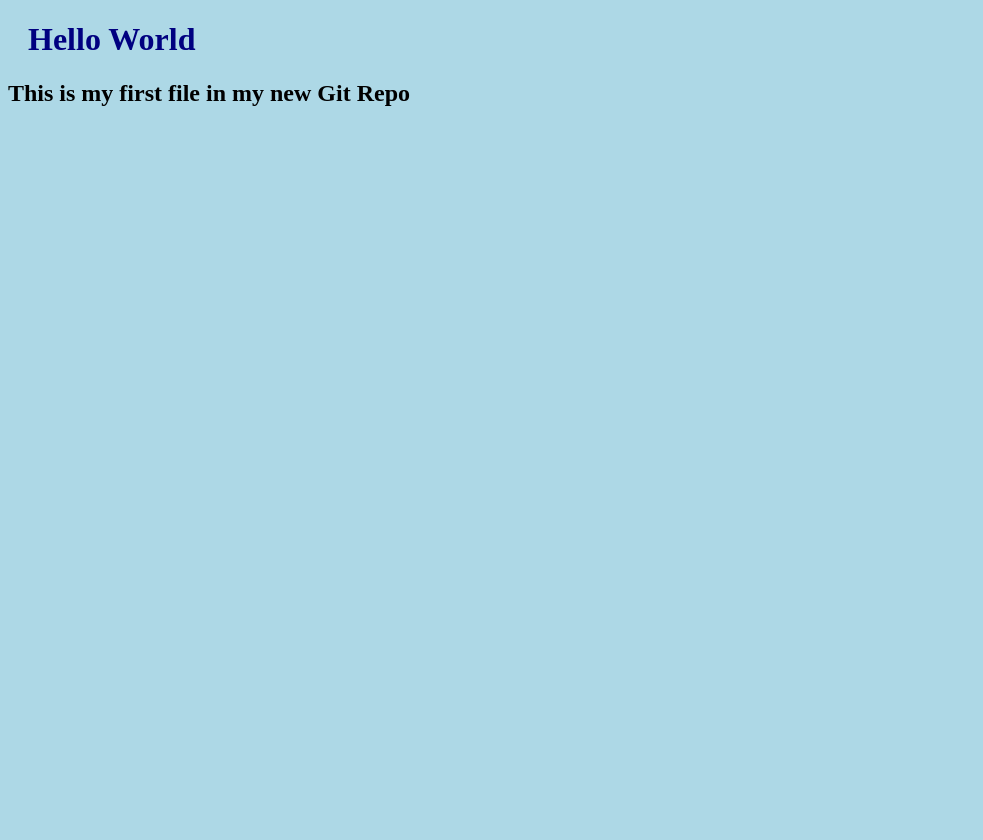
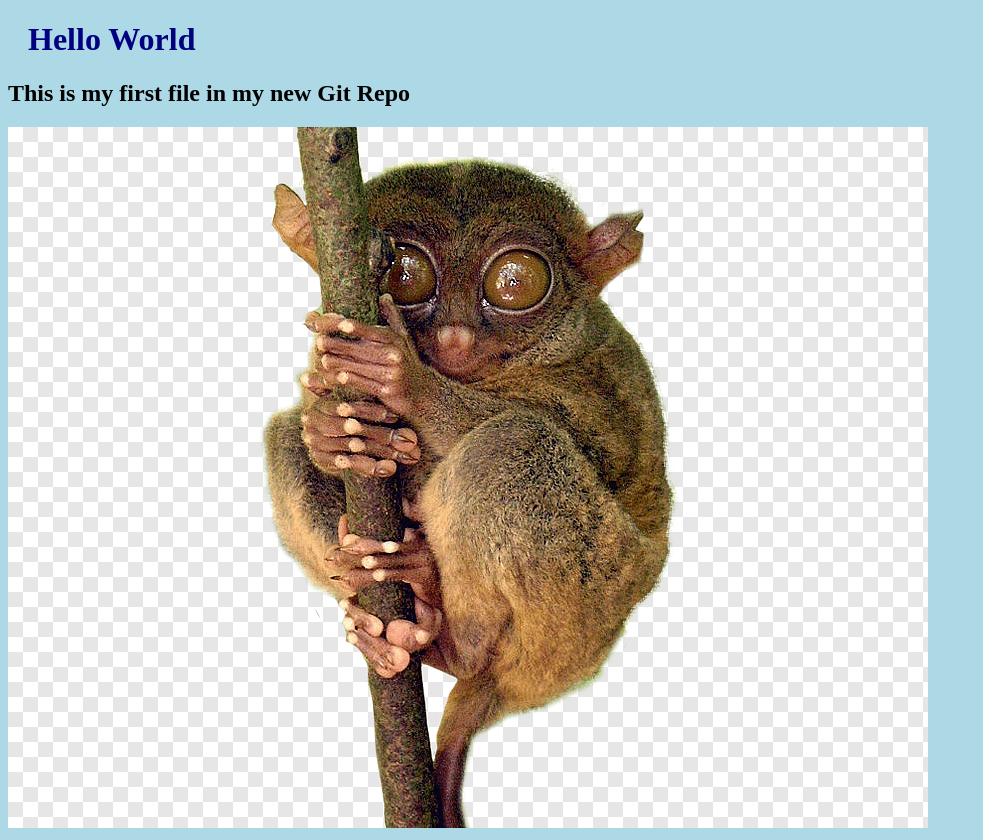
Before and after one commit to mictest23/hello-world, a plain HTML site: page index.html in a window 1280 px wide. Shown: the whole page, without its empty margins (0-983 px from the left). Before the commit the page ends 800 px from the top, so only its background shows below. Drawn offline with Linux system fonts and the light colour scheme.

Commit message:
added image to Hello World

```diff
--- a/index.html
+++ b/index.html
@@ -10,5 +10,6 @@
 <body>
     <h1>Hello World</h1>
     <h2>This is my first file in my new Git Repo</h2>
+    <img src="tarsier.png" alt="test">
 </body>
 </html>
```
Also changed, not shown: tarsier.png (added).
